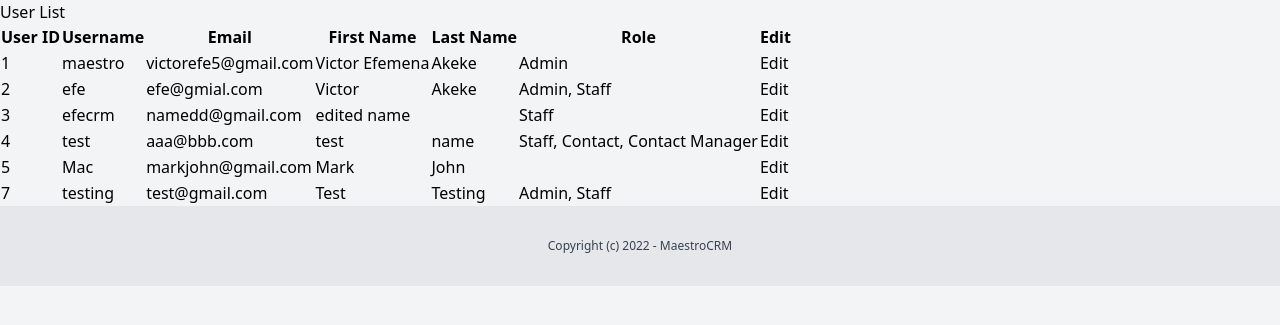
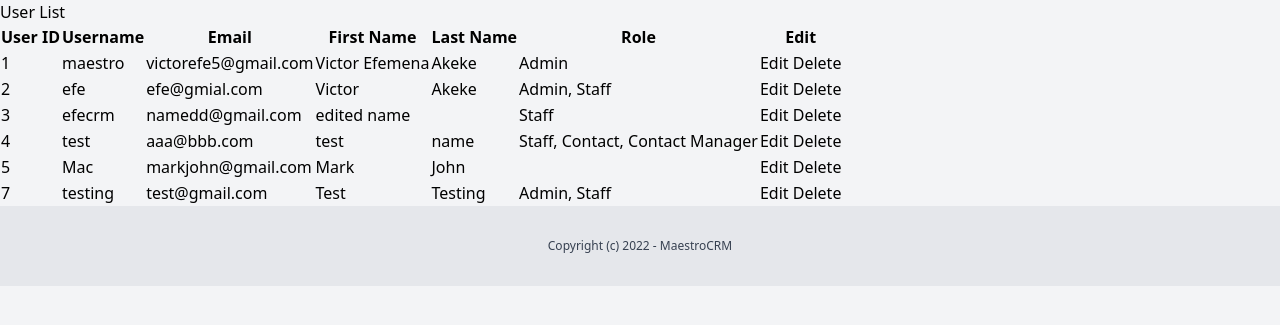
Before and after one commit to flyefe/MaestroCRM, a Django app: page /users/ in a window 1280 px wide. Shown: the part 72-397 px from the top of the page. Run offline with Django 5.2, Linux system fonts and the light colour scheme; a user stored in the database is signed in; data comes from the database, SQL or seed files in the repository; both versions use the stored data as it was after the commit; style sheets or scripts are compiled from the project's sources.

Commit message:
User can now be deleted only bu supper users

```diff
--- a/crm/crm/urls.py
+++ b/crm/crm/urls.py
@@ -17,7 +17,7 @@ Including another URLconf
 from django.contrib import admin
 from django.urls import path
 from core.views import index, about
-from users.views import login_view,logout_view, users_table, edit_user, register_user, create_group, users_in_group, UserDeleteView
+from users.views import login_view,logout_view, users_table, edit_user, register_user, create_group, users_in_group, delete_user
 from django.urls import include
 
 urlpatterns = [
@@ -27,7 +27,7 @@ urlpatterns = [
     path("users/", users_table, name='user_list'),
     path("edit-user/<int:user_id>/", edit_user, name='edit_user'),
     path("create_role/", create_group, name='create_group'),
-    path('user/<int:pk>/delete/', UserDeleteView.as_view(), name='user-delete'),
+    path('user/<int:user_id>/delete/', delete_user, name='delete_user'),
     path('group/<int:group_id>/users/', users_in_group, name='users_in_group'),
     path("accounts/login/", login_view, name='login'),
     path("accounts/logout/", logout_view, name='logout'),
--- a/crm/users/templates/user_list.html
+++ b/crm/users/templates/user_list.html
@@ -25,11 +25,21 @@
         <td>
             {% if user.user_id %}
             <a href="{% url 'edit_user' user.user_id %}">Edit</a>
+            <a href="{% url 'delete_user' user.user_id %}" onclick="return confirmDelete();" class="btn btn-danger">
+                Delete
+            </a>
             {% else %}
             No ID
             {% endif %}
         </td>
+
     </tr>
     {% endfor %}
 </table>
+
+<script>
+    function confirmDelete() {
+        return confirm("Are you sure you want to delete this user?");
+    }
+</script>
 {% endblock %}
--- a/crm/users/views.py
+++ b/crm/users/views.py
@@ -8,10 +8,6 @@ from django.contrib.auth.models import User, Group
 
 from .forms import UserEditForm, RegisterForm, RoleCreationForm
 
-from django.urls import reverse_lazy
-from django.views.generic.edit import DeleteView
-from django.contrib.auth.models import User
-from django.contrib.auth.mixins import LoginRequiredMixin, UserPassesTestMixin
 
 # views.py
 
@@ -49,15 +45,28 @@ def create_group(request):
 
 
 
-class UserDeleteView(LoginRequiredMixin, UserPassesTestMixin, DeleteView):
-    model = User
-    template_name = 'users/user_confirm_delete.html'
-    success_url = reverse_lazy('user-list')  # Redirect to the user list page after deletion
+# Delete Users
 
-    # Ensure that only the user or an admin can delete the account
-    def test_func(self):
-        user = self.get_object()
-        return self.request.user == user or self.request.user.is_staff
+
+@login_required
+def delete_user(request, user_id):
+    # Check if the user has the appropriate permissions
+    if not request.user.is_superuser:  # or another permission check
+        messages.error(request, "You do not have permission to delete users.")
+        return redirect('user_list')  # Redirect to an appropriate page
+
+    # Get the user to be deleted
+    user = get_object_or_404(User, id=user_id)
+
+    # Prevent the logged-in user from deleting themselves
+    if user == request.user:
+        messages.error(request, "You cannot delete your own account.")
+        return redirect('user_list')
+
+    # Delete the user and display a success message
+    user.delete()
+    messages.success(request, f"User {user.username} has been deleted successfully.")
+    return redirect('user_list')  # Redirect to the list of users or another page
 
 
 def register_user(request):
--- a/z-todo.txt
+++ b/z-todo.txt
@@ -1,4 +1,4 @@
-- Make form add/create roles/group
+- Make form add/create roles/group Done
 - make it possible to edit/Update roles of users
 - make it possible to delet roles
 - make it possible to edit users roles
```
Also changed, not shown: crm/db.sqlite3.
